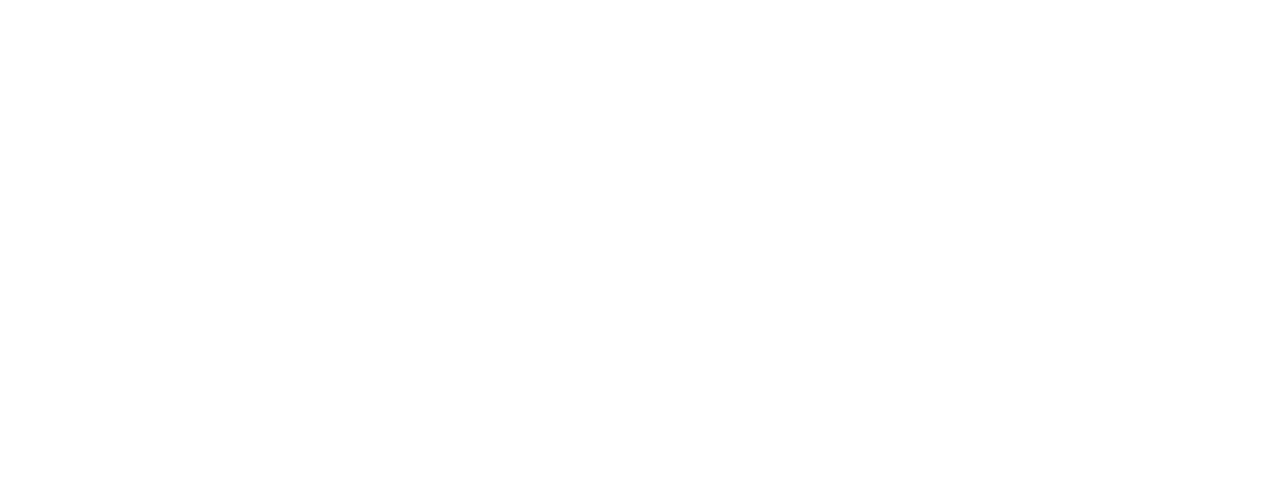
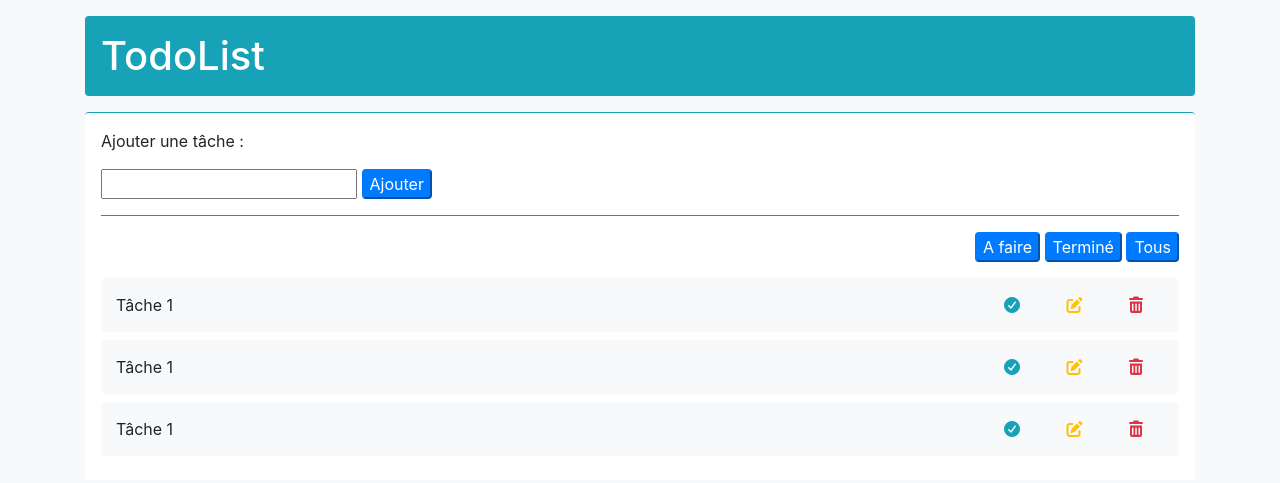
Before and after one commit to Navezm/To_Do_List, a website: page index.html in a window 1280 px wide. Drawn offline with Linux system fonts and the light colour scheme.

Commit message:
Style terminé

```diff
--- a/index.html
+++ b/index.html
@@ -6,7 +6,62 @@
     <title>To Do List</title>
     <link rel="stylesheet" href="./public/css/app.css">
 </head>
-<body>
+<body class="bg-light">
+
+    <div class="container">
+        <!-- Titre -->
+        <h1 class="text-white p-3 bg-info my-3 rounded">TodoList</h1>
+
+        <!-- Boite principale -->
+        <div class="p-3 bg-white rounded border-top border-info">
+            <!-- Partie ajout tâche -->
+            <div class="border-bottom border-secondary pb-3">
+                <p>Ajouter une tâche :</p>
+                <input type="text"> <button id="taskAdd" class="rounded btn-primary">Ajouter</button>
+            </div>
+
+            <!-- Partie btn -->
+            <div class="text-right my-3">
+                <button class="rounded btn-primary">A faire</button>
+                <button class="rounded btn-primary">Terminé</button>
+                <button class="rounded btn-primary">Tous</button>
+            </div>
+
+            <!-- Partie tâche -->
+            <div id="divTask mb-3">
+                <div class="bg-light py-2 mb-2 rounded d-flex align-items-center">
+                    <div class="col-2 d-flex align-items-center">
+                        <span>Tâche 1</span>
+                    </div>
+                    <div class="text-right w-100 col-10">
+                        <button class="btn mx-2 text-info"><i class="fas fa-check-circle"></i></button>
+                        <button class="btn mx-2 text-warning"><i class="fas fa-edit"></i></button>
+                        <button class="btn mx-2 text-danger"><i class=" fas fa-trash-alt"></i></button>
+                    </div>
+                </div>
+                <div class="bg-light py-2 mb-2 rounded d-flex align-items-center">
+                    <div class="col-2 d-flex align-items-center">
+                        <span>Tâche 1</span>
+                    </div>
+                    <div class="text-right w-100 col-10">
+                        <button class="btn mx-2 text-info"><i class="fas fa-check-circle"></i></button>
+                        <button class="btn mx-2 text-warning"><i class="fas fa-edit"></i></button>
+                        <button class="btn mx-2 text-danger"><i class=" fas fa-trash-alt"></i></button>
+                    </div>
+                </div>
+                <div class="bg-light py-2 mb-2 rounded d-flex align-items-center">
+                    <div class="col-2 d-flex align-items-center">
+                        <span>Tâche 1</span>
+                    </div>
+                    <div class="text-right w-100 col-10">
+                        <button class="btn mx-2 text-info"><i class="fas fa-check-circle"></i></button>
+                        <button class="btn mx-2 text-warning"><i class="fas fa-edit"></i></button>
+                        <button class="btn mx-2 text-danger"><i class=" fas fa-trash-alt"></i></button>
+                    </div>
+                </div>
+            </div>
+        </div>
+    </div>
 
     <script src="./public/js/main.js"></script>
 </body>
```
